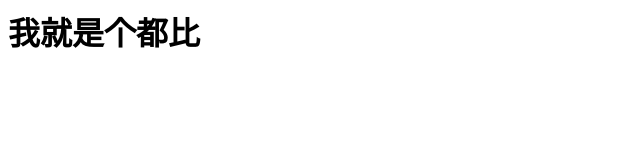
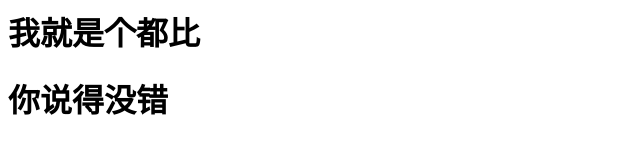
Before and after one commit to brickMami/testguid, a plain HTML site: page demo-one/index.html in a window 1280 px wide. Shown: the whole page, without its empty margins (0-640 px from the left). Drawn offline with Linux system fonts and the light colour scheme.

Commit message:
idea1
sds

```diff
--- a/demo-one/index.html
+++ b/demo-one/index.html
@@ -5,5 +5,6 @@
 
     <body>
         <h1>我就是个都比</h1>
+        <h1>你说得没错</h1>
     </body>
 </html>
```
